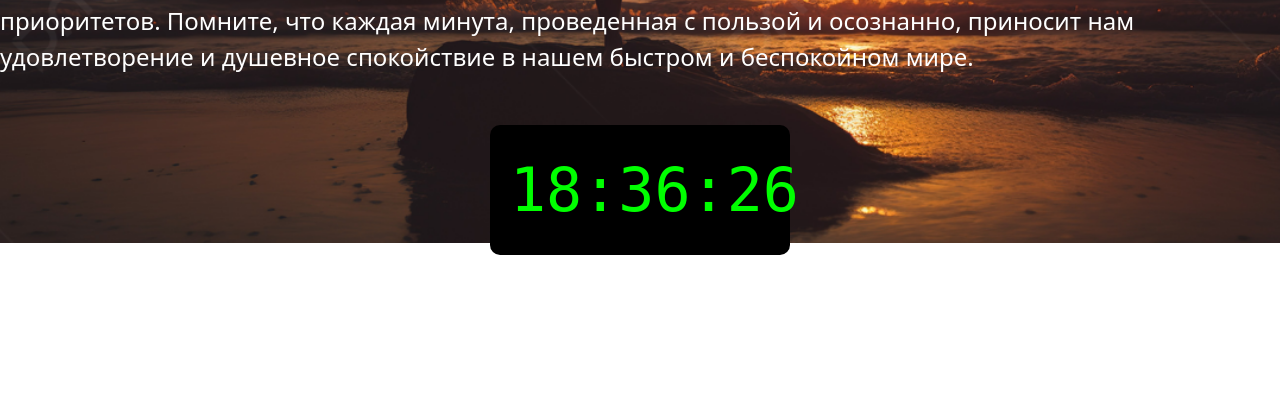
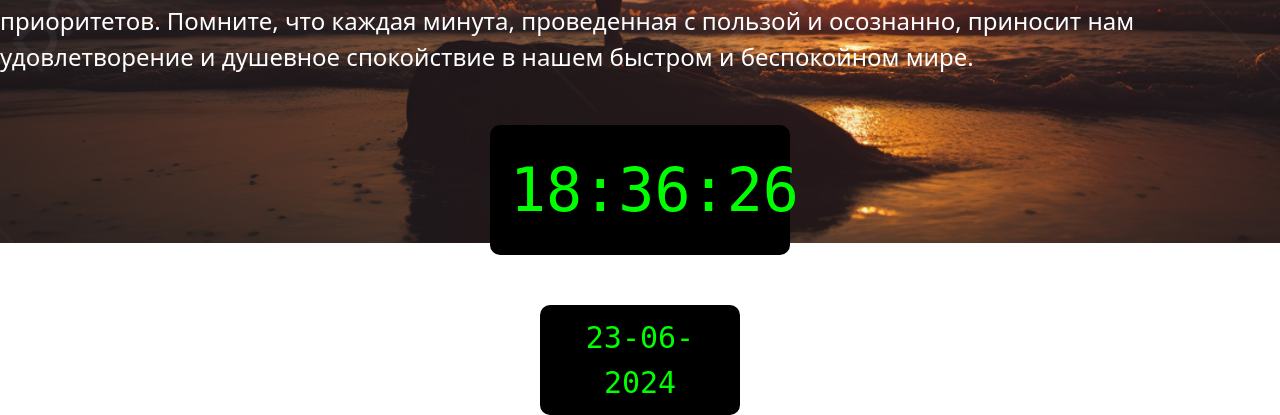
Before and after one commit to SergBo77/HW_Flask, a Flask app: page /time/ in a window 1280 px wide. Shown: the part 557-972 px from the top of the page. Before the commit the page ends 812 px from the top, so only its background shows below. Run offline with Flask 3, Linux system fonts and the light colour scheme.

Commit message:
add date

```diff
--- a/templates/time.html
+++ b/templates/time.html
@@ -14,7 +14,17 @@
             width: 300px;
             margin: 50px auto;
         }
-
+        .date {
+            font-family: "Digital-7", monospace;
+            font-size: 30px;
+            color: #00ff00;
+            background-color: #000;
+            padding: 10px;
+            border-radius: 10px;
+            text-align: center;
+            width: 200px;
+            margin: 20px auto;
+        }
     </style>
     <link rel="stylesheet" href="static/style.css">
     <link href="https://cdn.jsdelivr.net/npm/bootstrap@5.3.3/dist/css/bootstrap.min.css" rel="stylesheet" integrity="sha384-QWTKZyjpPEjISv5WaRU9OFeRpok6YctnYmDr5pNlyT2bRjXh0JMhjY6hW+ALEwIH" crossorigin="anonymous">
@@ -79,7 +89,10 @@
         Помните, что каждая минута, проведенная с пользой и осознанно, приносит нам удовлетворение и душевное спокойствие в нашем быстром и беспокойном мире.
     </p>
 
+
+
     <div class="clock" id="clock"></div>
+    <div class="date" id="date"></div>
 
     <script>
         function updateClock() {
@@ -96,8 +109,25 @@
             document.getElementById("clock").textContent = timeString;
         }
 
+        function updateDate() {
+            var now = new Date();
+            var year = now.getFullYear();
+            var month = now.getMonth() + 1;
+            var day = now.getDate();
+
+            month = (month < 10) ? "0" + month : month;
+            day = (day < 10) ? "0" + day : day;
+
+            var dateString = day + "-" + month + "-" + year;
+            document.getElementById("date").textContent = dateString;
+        }
+
+        updateClock();
+        updateDate();
         setInterval(updateClock, 1000);
+        setInterval(updateDate, 1000);
     </script>
+
 
 
 
```
